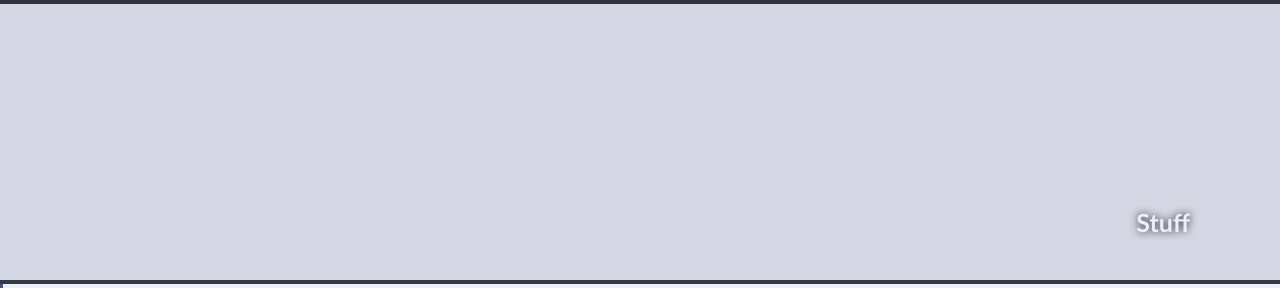
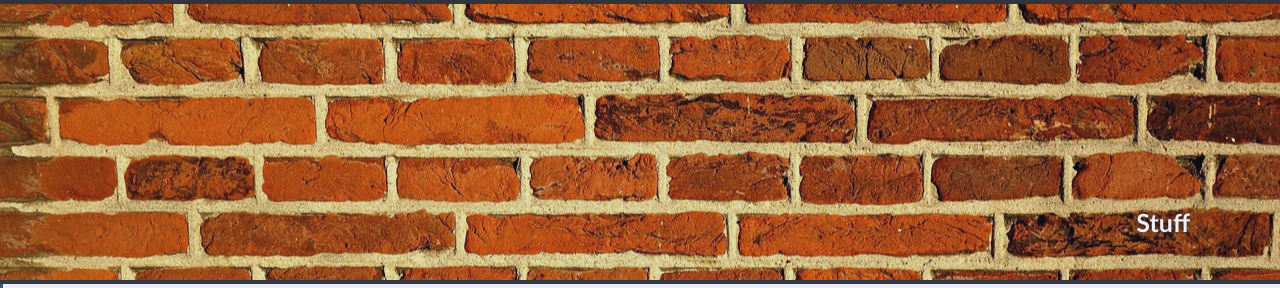
Before and after one commit to YouFarted/portfolio, a plain HTML site: page index.html in a window 1280 px wide. Shown: the part 61-349 px from the top of the page. Drawn offline with Linux system fonts and the light colour scheme.

Commit message:
added a background image

```diff
--- a/assets/css/style.css
+++ b/assets/css/style.css
@@ -102,7 +102,7 @@ header a:hover {
     position: relative;
     height: 28rem;
     width: 100%;
-    background-image: url("/images/Glacier-National-Park.png");
+    background-image: url("../images/red-brick-wall.jpg");
     background-size: cover;
     background-position: center;
     border-bottom: .4rem solid var(--deepblue);
```
Also changed, not shown: assets/images/red-brick-wall.jpg (added).
